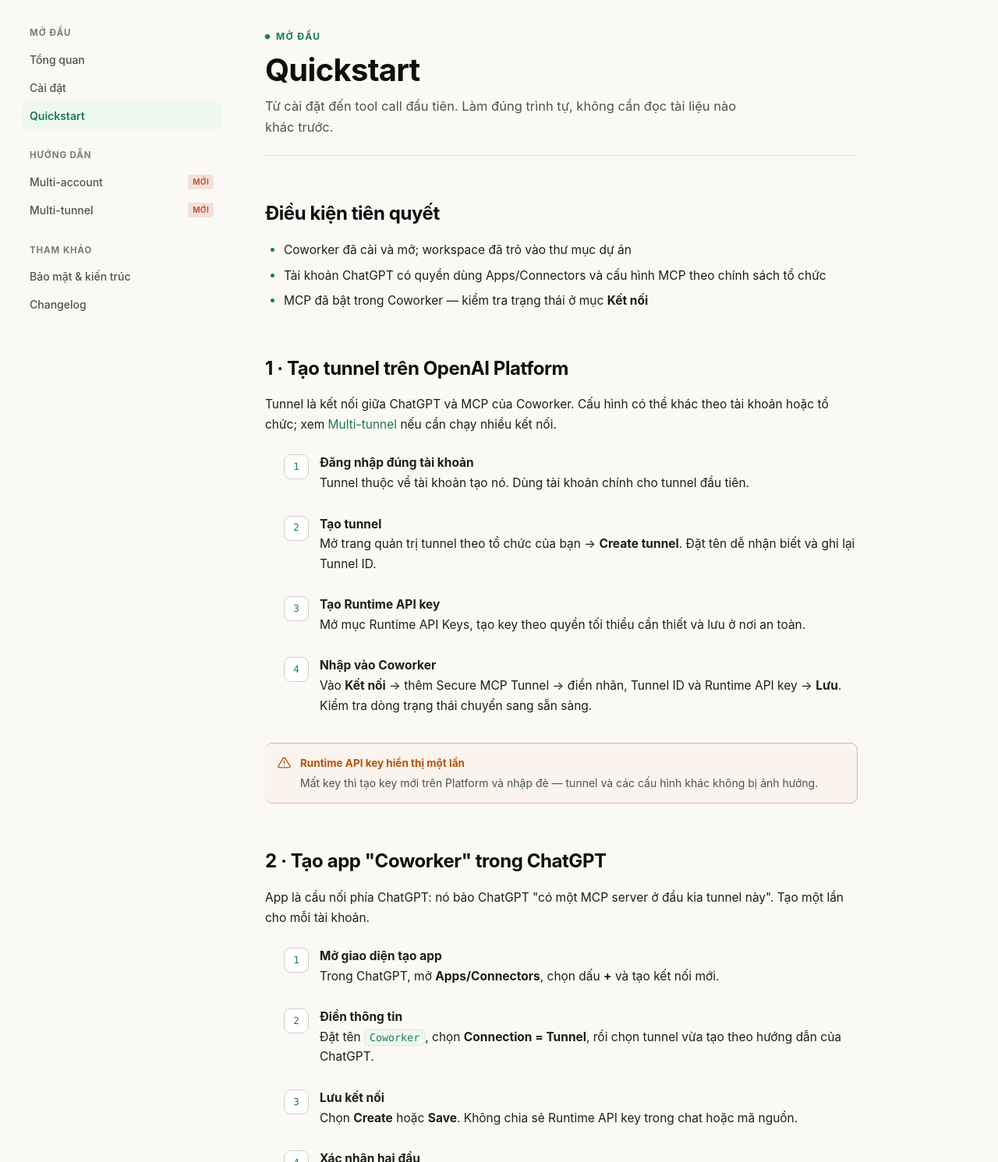
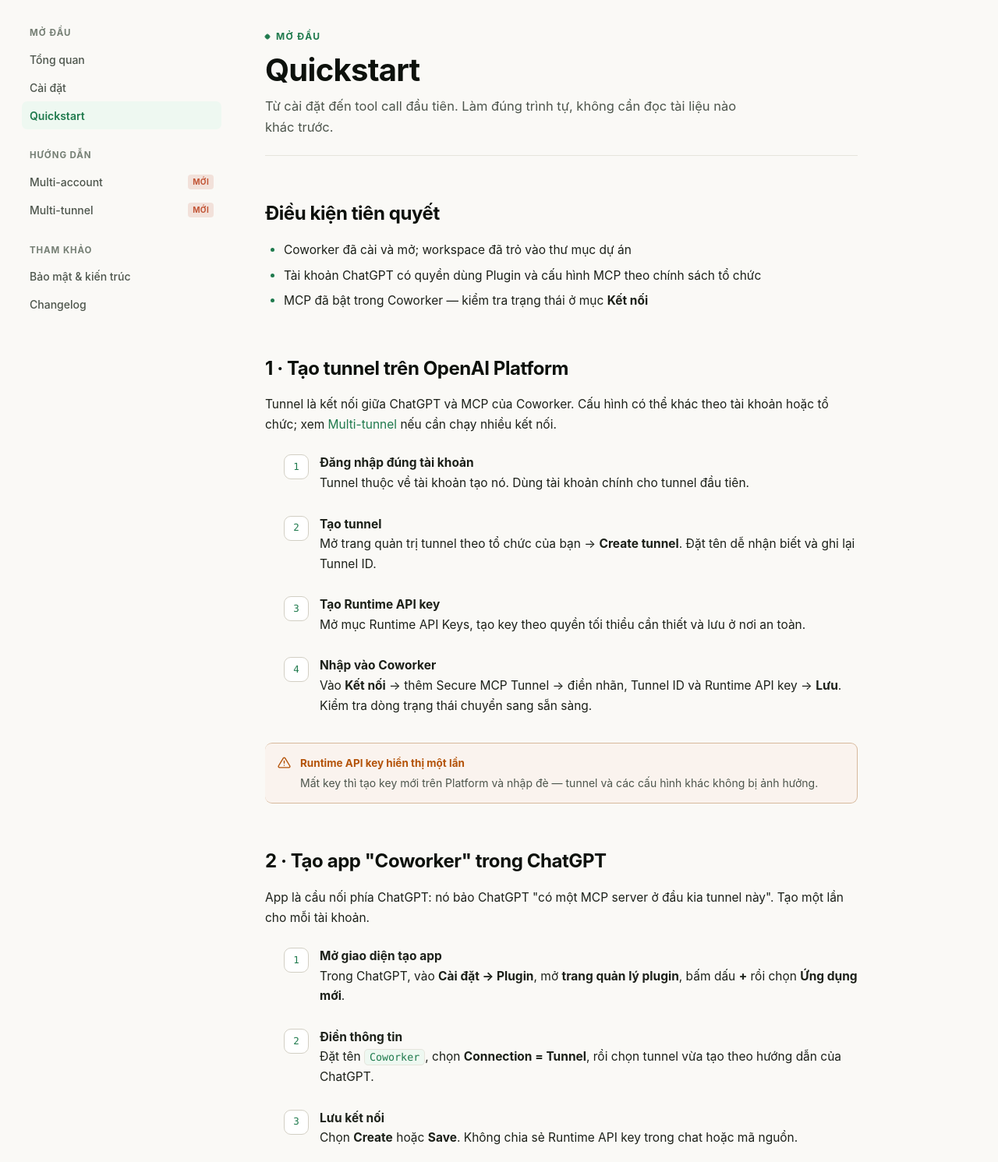
Before and after one commit to dat-hoangnguyentuandat/coworker, a plain HTML site: page docs/quickstart.html in a window 1280 px wide. Shown: the part 71-1562 px from the top of the page at 78% size. Drawn offline with Linux system fonts and the light colour scheme.

Commit message:
fix(web): update ChatGPT plugin setup guide

```diff
--- a/docs/quickstart.html
+++ b/docs/quickstart.html
@@ -63,7 +63,7 @@
       <h2>Điều kiện tiên quyết</h2>
       <ul>
         <li>Coworker đã cài và mở; workspace đã trỏ vào thư mục dự án</li>
-        <li>Tài khoản ChatGPT có quyền dùng Apps/Connectors và cấu hình MCP theo chính sách tổ chức</li>
+        <li>Tài khoản ChatGPT có quyền dùng Plugin và cấu hình MCP theo chính sách tổ chức</li>
         <li>MCP đã bật trong Coworker — kiểm tra trạng thái ở mục <strong>Kết nối</strong></li>
       </ul>
     </div>
@@ -87,7 +87,7 @@
       <h2>2 · Tạo app "Coworker" trong ChatGPT</h2>
       <p>App là cầu nối phía ChatGPT: nó bảo ChatGPT "có một MCP server ở đầu kia tunnel này". Tạo một lần cho mỗi tài khoản.</p>
       <ol class="doc-steps">
-        <li><b>Mở giao diện tạo app</b><p>Trong ChatGPT, mở <strong>Apps/Connectors</strong>, chọn dấu <strong>+</strong> và tạo kết nối mới.</p></li>
+        <li><b>Mở giao diện tạo app</b><p>Trong ChatGPT, vào <strong>Cài đặt → Plugin</strong>, mở <strong>trang quản lý plugin</strong>, bấm dấu <strong>+</strong> rồi chọn <strong>Ứng dụng mới</strong>.</p></li>
         <li><b>Điền thông tin</b><p>Đặt tên <code>Coworker</code>, chọn <strong>Connection = Tunnel</strong>, rồi chọn tunnel vừa tạo theo hướng dẫn của ChatGPT.</p></li>
         <li><b>Lưu kết nối</b><p>Chọn <strong>Create</strong> hoặc <strong>Save</strong>. Không chia sẻ Runtime API key trong chat hoặc mã nguồn.</p></li>
         <li><b>Xác nhận hai đầu</b><p>Ở Coworker, dòng tunnel chuyển <strong>Đang chạy</strong>. Trong ChatGPT, app Coworker xuất hiện trong danh sách app của chat mới.</p></li>
```
Also changed, not shown: docs/installation.html (+1 -1 lines), docs/multi-tunnel.html (+1 -1 lines).
